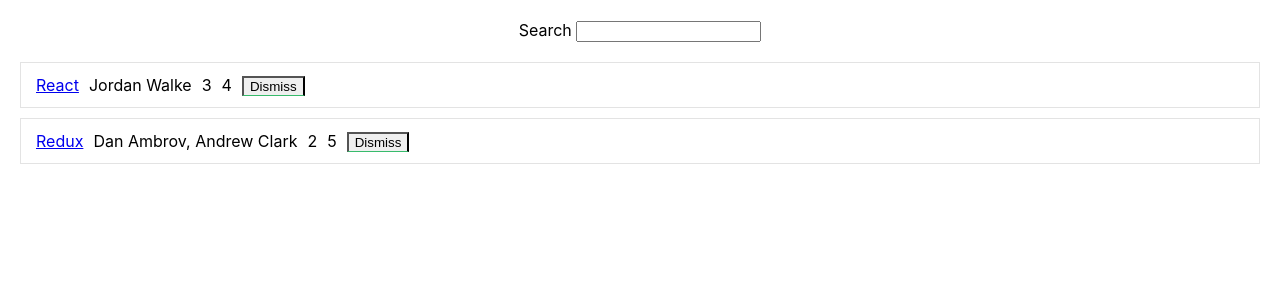
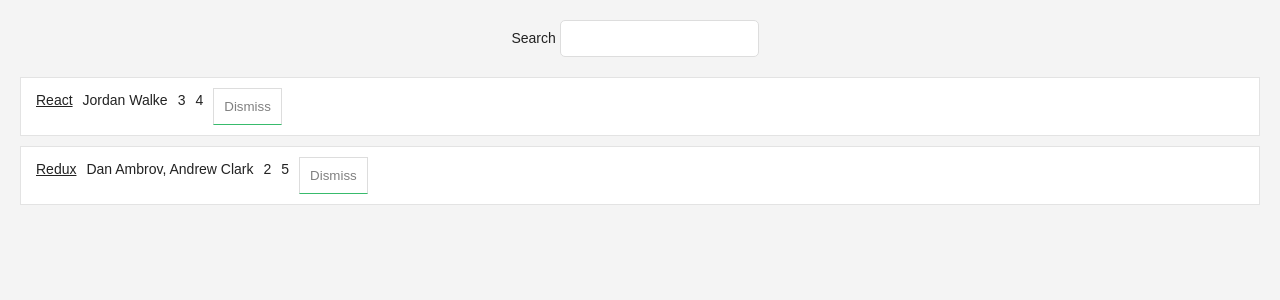
Before and after one commit to OkothPius/HackerNews, a React (Create React App) app: page / in a window 1280 px wide. Shown: the top 300 px of the page. Built offline with nearby package versions, Linux system fonts and the light colour scheme.

Commit message:
update index css

```diff
--- a/src/index.css
+++ b/src/index.css
@@ -1,13 +1,47 @@
 body {
   margin: 0;
-  font-family: -apple-system, BlinkMacSystemFont, 'Segoe UI', 'Roboto', 'Oxygen',
-    'Ubuntu', 'Cantarell', 'Fira Sans', 'Droid Sans', 'Helvetica Neue',
-    sans-serif;
+  font-family: -apple-system, BlinkMacSystemFont, 'Segoe UI', 'Roboto', 'Oxygen', 'Ubuntu', 'Cantarell', 'Fira Sans', 'Droid Sans', 'Helvetica Neue', sans-serif;
   -webkit-font-smoothing: antialiased;
-  -moz-osx-font-smoothing: grayscale;
-}
+  -moz-osx-font-smoothing: grayscale; }
 
 code {
-  font-family: source-code-pro, Menlo, Monaco, Consolas, 'Courier New',
-    monospace;
-}
+  font-family: source-code-pro, Menlo, Monaco, Consolas, 'Courier New', monospace; }
+
+body {
+  color: #222;
+  background: #f4f4f4;
+  font: 400 14px CoreSans, Arial,sans-serif; }
+
+a {
+  color: #222; }
+
+a:hover {
+  text-decoration: underline; }
+
+ul, li {
+  list-style: none;
+  padding: 0;
+  margin: 0; }
+
+input {
+  padding: 10px;
+  border-radius: 5px;
+  outline: none;
+  margin-right: 10px;
+  border: 1px solid #dddddd; }
+
+button {
+  padding: 10px;
+  border-radius: 5px;
+  border: 1px solid #dddddd;
+  background: transparent;
+  color: #808080;
+  cursor: pointer; }
+
+button:hover {
+  color: #222; }
+
+*:focus {
+  outline: none; }
+
+/*# sourceMappingURL=index.css.map */
```
